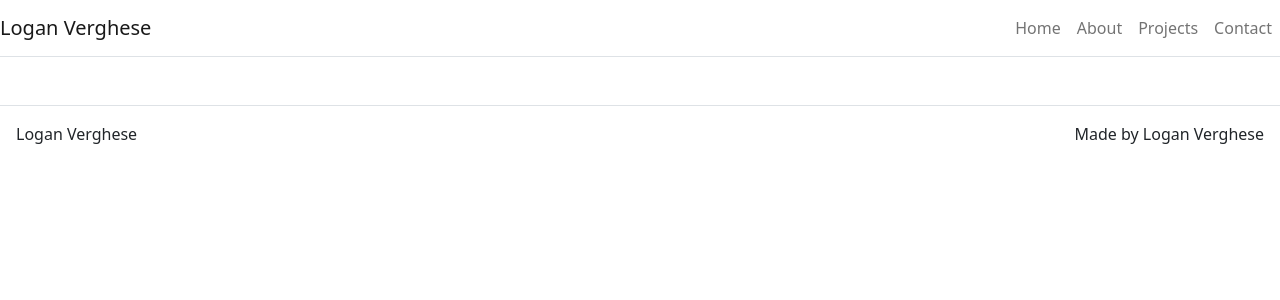
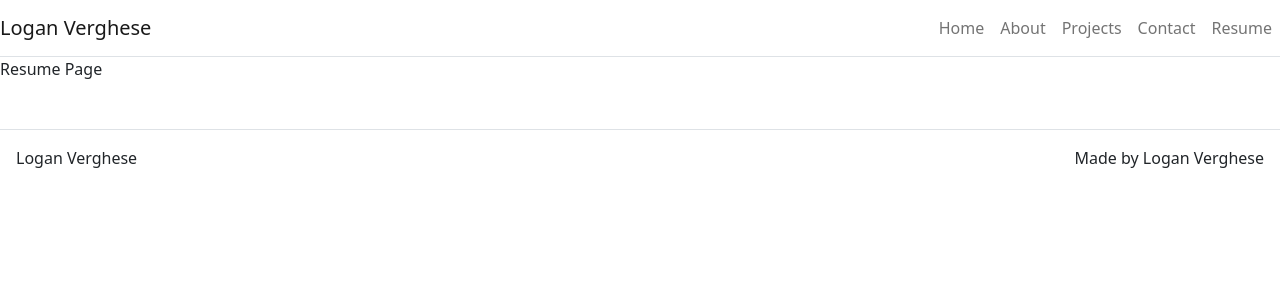
Before and after one commit to lverghese/react-portfoliolv, a React (Create React App) app: page /resume in a window 1280 px wide. Shown: the top 300 px of the page. Built offline with nearby package versions, Linux system fonts and the light colour scheme.

Commit message:
added resume component

```diff
--- a/src/App.js
+++ b/src/App.js
@@ -8,6 +8,7 @@ import About from './components/About';
 import Contact from './components/Contact';
 import Project from './components/Project';
 import Footer from './components/Footer';
+import Resume from './components/Resume';
 import './App.css';
 
 class App extends React.Component {
@@ -39,6 +40,10 @@ class App extends React.Component {
       contact: {
         title: "Hit Me Up"
 
+      },
+      resume: {
+        title: "Professional Resume"
+
       }
     }
   }
@@ -58,6 +63,7 @@ class App extends React.Component {
                       <Link className="nav-link" to='/about'>About</Link>
                       <Link className="nav-link" to='/project'>Projects</Link>
                       <Link className="nav-link" to='/contact'>Contact</Link>
+                      <Link className="nav-link" to='/resume'>Resume</Link>
                     </Nav>
                 </NavbarCollapse>
             </Navbar>
@@ -66,6 +72,7 @@ class App extends React.Component {
             <Route path="/about" exact render={() => <About title={this.state.about.title}  />}  />
             <Route path="/contact" exact render={() => <Contact title={this.state.contact.title}  />}  />
             <Route path="/project" exact render={() => <Project title={this.state.project.title} />}  />
+            <Route path="/resume" exact render={() => <Resume title={this.state.resume.title} />}  />
             </Switch>
         </Container>
           <Footer />
--- /dev/null
+++ b/src/components/Resume/index.js
@@ -0,0 +1,9 @@
+import React from "react";
+
+function Resume() {
+    return(
+        <p>Resume Page</p>
+    )
+}
+
+export default Resume;
```
